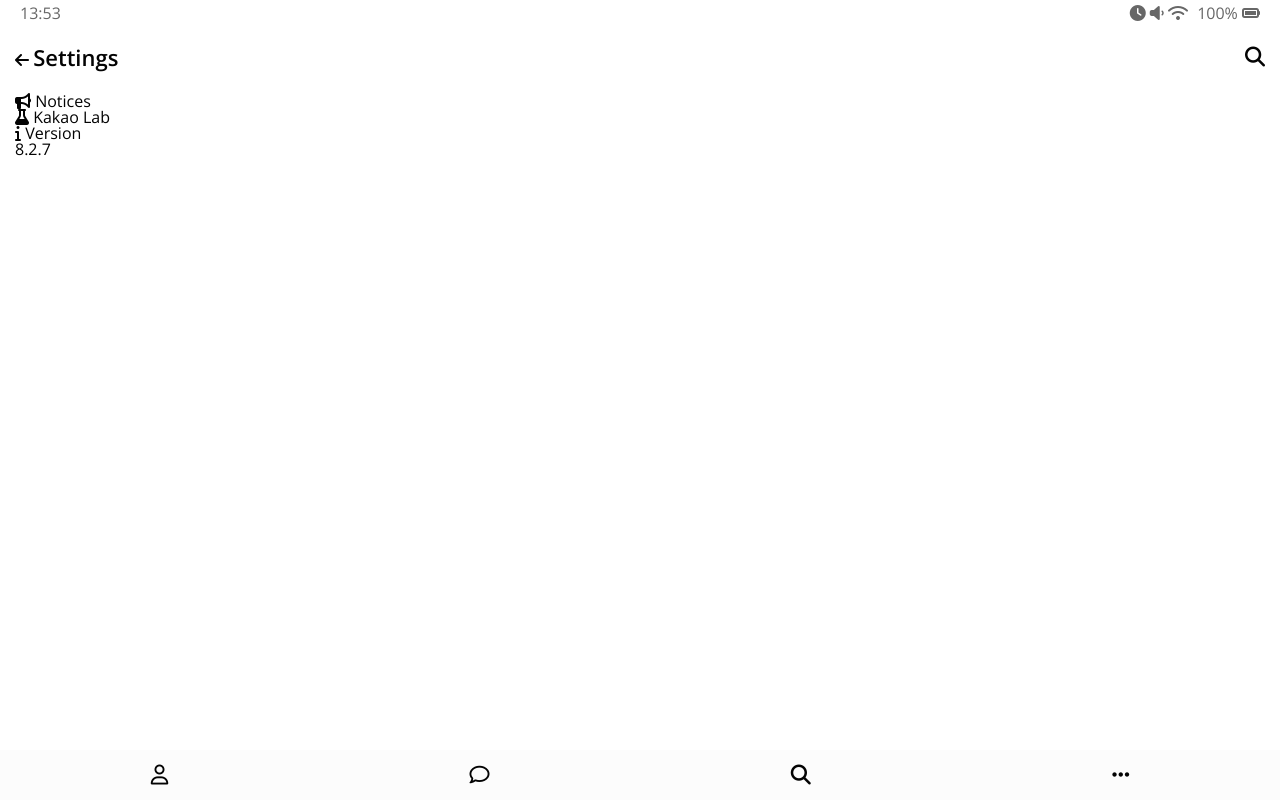
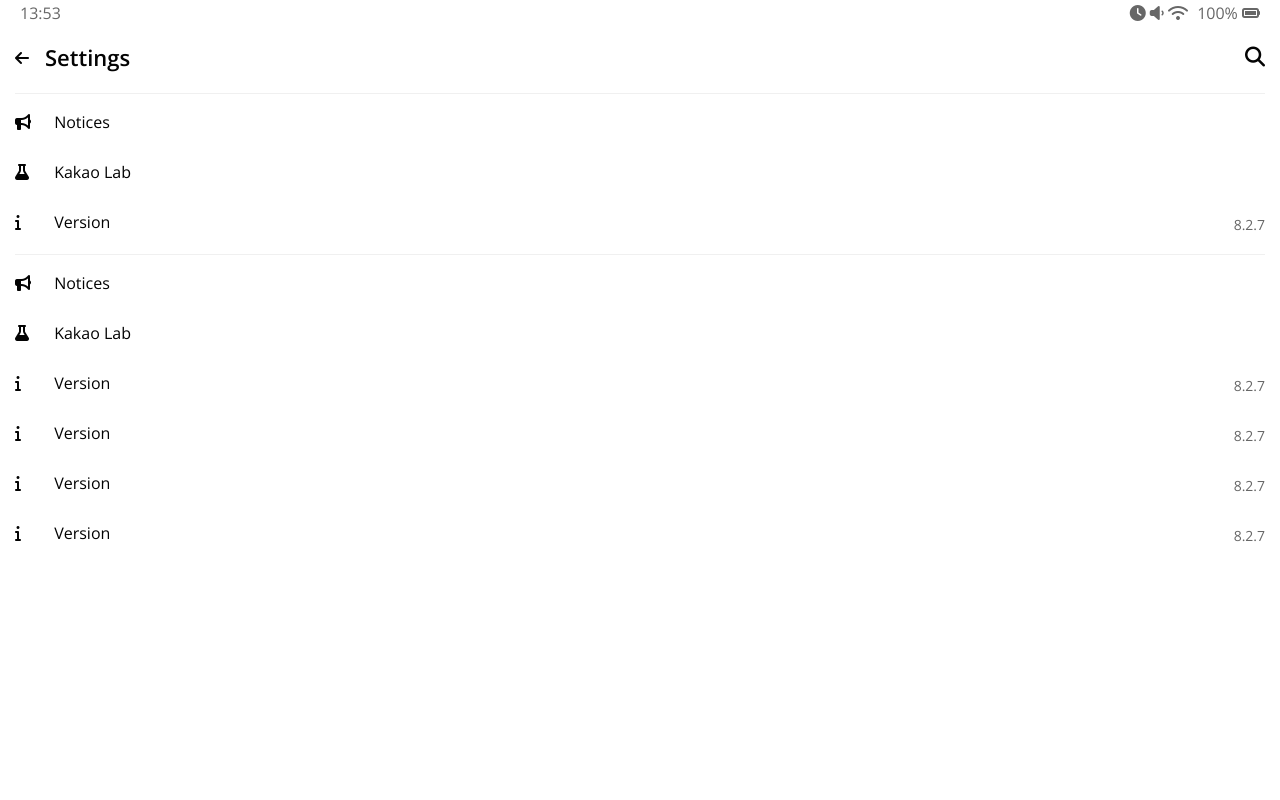
Before and after one commit to minimal1/Kakao-clone, a plain HTML site: page settings.html in a window 1280 px wide. Drawn offline with nearby package versions, Linux system fonts and the light colour scheme.

Commit message:
almost done

```diff
--- /dev/null
+++ b/css/chat.css
@@ -0,0 +1,28 @@
+/** @format */
+
+body.chat-body {
+  padding: 0px;
+}
+
+.chat-body .status-bar {
+  margin-left: 15px;
+  margin-right: 15px;
+}
+
+.chat-body .header {
+  padding-left: 15px;
+  padding-right: 15px;
+  padding-bottom: 20px;
+  margin-bottom: 0px;
+  border-bottom: 0.1px solid #f0f0f0;
+}
+
+.chat-main {
+  background-image: url('../img/chatBg.png');
+  min-height: 1000vh;
+}
+
+.write-bar {
+  position: fixed;
+  bottom: 0px;
+}
--- a/css/header.css
+++ b/css/header.css
@@ -7,9 +7,21 @@
   margin-bottom: 25px;
 }
 
+.header__column {
+  display: flex;
+  justify-content: space-between;
+  align-items: center;
+}
+
 .header .header__title {
   font-size: 22px;
   font-weight: 600;
+}
+
+.header .header__back-btn {
+  width: 15px;
+  height: 15px;
+  margin-right: 15px;
 }
 .header__column .header__icon-list {
   display: flex;
--- a/css/nav-bar.css
+++ b/css/nav-bar.css
@@ -18,3 +18,22 @@
 .page-list .page-list__page-btn i {
   font-size: 20px;
 }
+
+.page-list__page-btn a {
+  position: relative;
+}
+
+.chats-count {
+  display: flex;
+  justify-content: center;
+  align-items: center;
+  position: absolute;
+  top: -7px;
+  right: -7px;
+  width: 18px;
+  height: 18px;
+  border-radius: 50%;
+  color: white;
+  font-size: 10px;
+  background-color: #e65e3e;
+}
--- /dev/null
+++ b/css/settings.css
@@ -0,0 +1,35 @@
+/** @format */
+
+.settings__section {
+  border-top: 0.1px solid #f0f0f0;
+}
+
+.settings__settings-list {
+  margin: 20px 0px;
+}
+
+.settings__setting-item {
+  display: flex;
+  justify-content: space-between;
+  align-items: center;
+  margin-bottom: 30px;
+  cursor: pointer;
+}
+
+.settings__setting-item:last-child {
+  margin-bottom: 0px;
+}
+.setting-item__column i {
+  width: 20px;
+  height: 20px;
+  margin-right: 15px;
+}
+
+.setting-item__title {
+  font-size: 16px;
+}
+
+.setting-item__detail {
+  font-size: 14px;
+  opacity: 0.6;
+}
--- a/css/styles.css
+++ b/css/styles.css
@@ -10,6 +10,8 @@
 @import 'friends.css';
 @import 'find.css';
 @import 'more.css';
+@import 'settings.css';
+@import 'chat.css';
 
 * {
   box-sizing: border-box;
@@ -23,7 +25,6 @@ body {
   width: 100%;
   height: 100%;
 }
-
 a {
   color: #030303;
   text-decoration: none;
--- a/settings.html
+++ b/settings.html
@@ -28,7 +28,9 @@
     </div>
     <header class="header">
       <div class="header__column">
-        <i class="fas fa-arrow-left"></i>
+        <a class="header__back-btn" href="more.html">
+          <i class="fas fa-arrow-left"></i>
+        </a>
         <span class="header__title">Settings</span>
       </div>
       <div class="header__column">
@@ -43,52 +45,80 @@
       <section class="settings__section">
         <ul class="settings__settings-list">
           <li class="settings__setting-item setting-item">
-            <div class="setting-time__column">
+            <div class="setting-item__column">
               <i class="fas fa-bullhorn"></i>
               <span class="setting-item__title">Notices</span>
             </div>
           </li>
           <li class="settings__setting-item setting-item">
-            <div class="setting-time__column">
+            <div class="setting-item__column">
               <i class="fas fa-flask"></i>
               <span class="setting-item__title">Kakao Lab</span>
             </div>
           </li>
           <li class="settings__setting-item setting-item">
-            <div class="setting-time__column">
+            <div class="setting-item__column">
               <i class="fas fa-info"></i>
               <span class="setting-item__title">Version</span>
             </div>
-            <div class="setting-time__column">
+            <div class="setting-item__column">
+              <span class="setting-item__detail">8.2.7</span>
+            </div>
+          </li>
+        </ul>
+      </section>
+      <section class="settings__section">
+        <ul class="settings__settings-list">
+          <li class="settings__setting-item setting-item">
+            <div class="setting-item__column">
+              <i class="fas fa-bullhorn"></i>
+              <span class="setting-item__title">Notices</span>
+            </div>
+          </li>
+          <li class="settings__setting-item setting-item">
+            <div class="setting-item__column">
+              <i class="fas fa-flask"></i>
+              <span class="setting-item__title">Kakao Lab</span>
+            </div>
+          </li>
+          <li class="settings__setting-item setting-item">
+            <div class="setting-item__column">
+              <i class="fas fa-info"></i>
+              <span class="setting-item__title">Version</span>
+            </div>
+            <div class="setting-item__column">
+              <span class="setting-item__detail">8.2.7</span>
+            </div>
+          </li>
+          <li class="settings__setting-item setting-item">
+            <div class="setting-item__column">
+              <i class="fas fa-info"></i>
+              <span class="setting-item__title">Version</span>
+            </div>
+            <div class="setting-item__column">
+              <span class="setting-item__detail">8.2.7</span>
+            </div>
+          </li>
+          <li class="settings__setting-item setting-item">
+            <div class="setting-item__column">
+              <i class="fas fa-info"></i>
+              <span class="setting-item__title">Version</span>
+            </div>
+            <div class="setting-item__column">
+              <span class="setting-item__detail">8.2.7</span>
+            </div>
+          </li>
+          <li class="settings__setting-item setting-item">
+            <div class="setting-item__column">
+              <i class="fas fa-info"></i>
+              <span class="setting-item__title">Version</span>
+            </div>
+            <div class="setting-item__column">
               <span class="setting-item__detail">8.2.7</span>
             </div>
           </li>
         </ul>
       </section>
     </main>
-    <nav class="nav-bar">
-      <ul class="nav-bar__page-list page-list">
-        <li class="page-list__page-btn">
-          <a href="friends.html">
-            <i class="far fa-user"></i>
-          </a>
-        </li>
-        <li class="page-list__page-btn">
-          <a href="index.html">
-            <i class="far fa-comment"></i>
-          </a>
-        </li>
-        <li class="page-list__page-btn">
-          <a href="find.html">
-            <i class="fas fa-search"></i>
-          </a>
-        </li>
-        <li class="page-list__page-btn">
-          <a href="more.html">
-            <i class="fas fa-ellipsis-h"></i>
-          </a>
-        </li>
-      </ul>
-    </nav>
   </body>
 </html>
```
Also changed, not shown: chat.html (+53 -0 lines), find.html (+1 -0 lines), friends.html (+1 -0 lines), index.html (+1 -0 lines), more.html (+1 -0 lines), img/chatBg.png (added).
